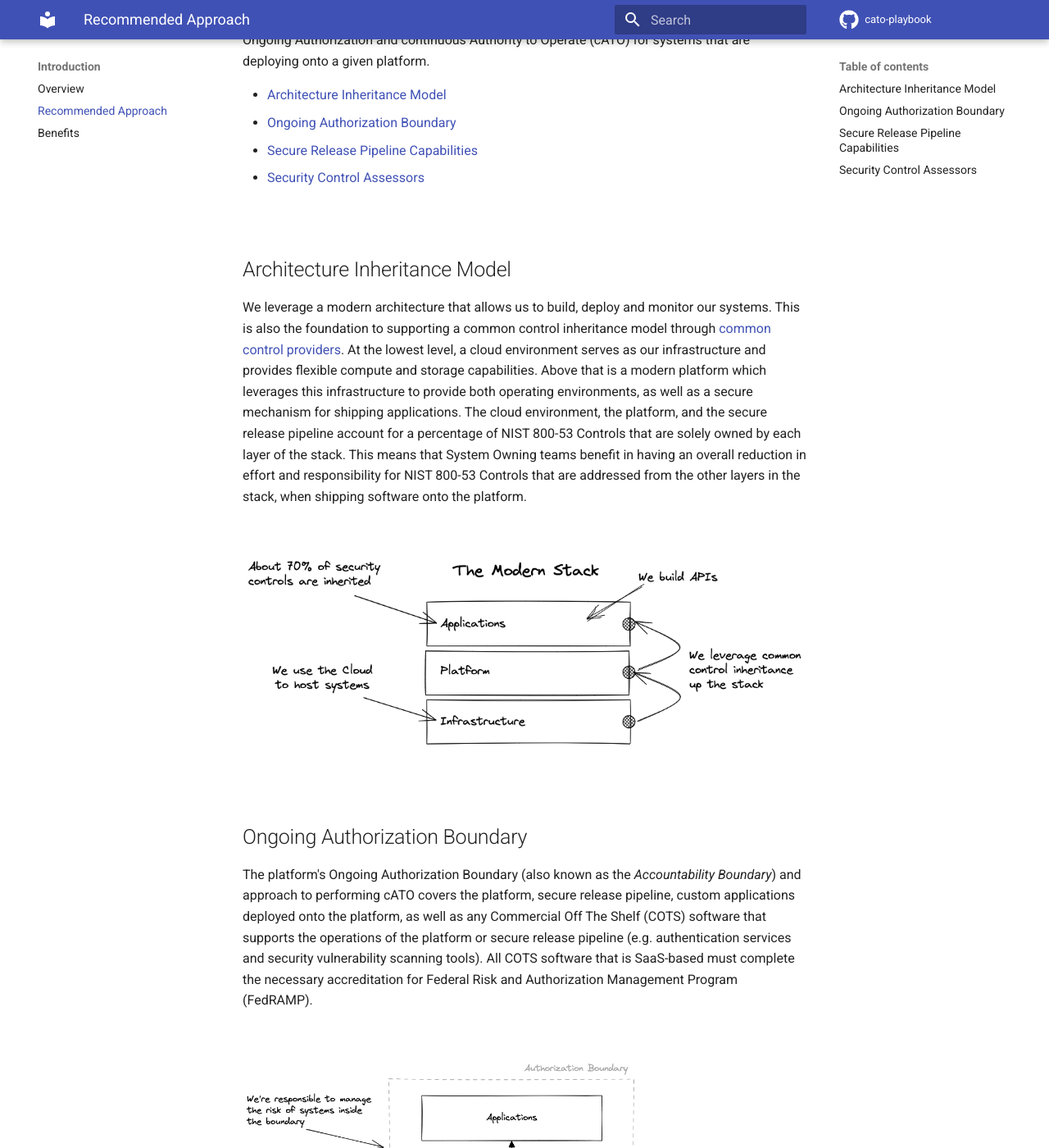
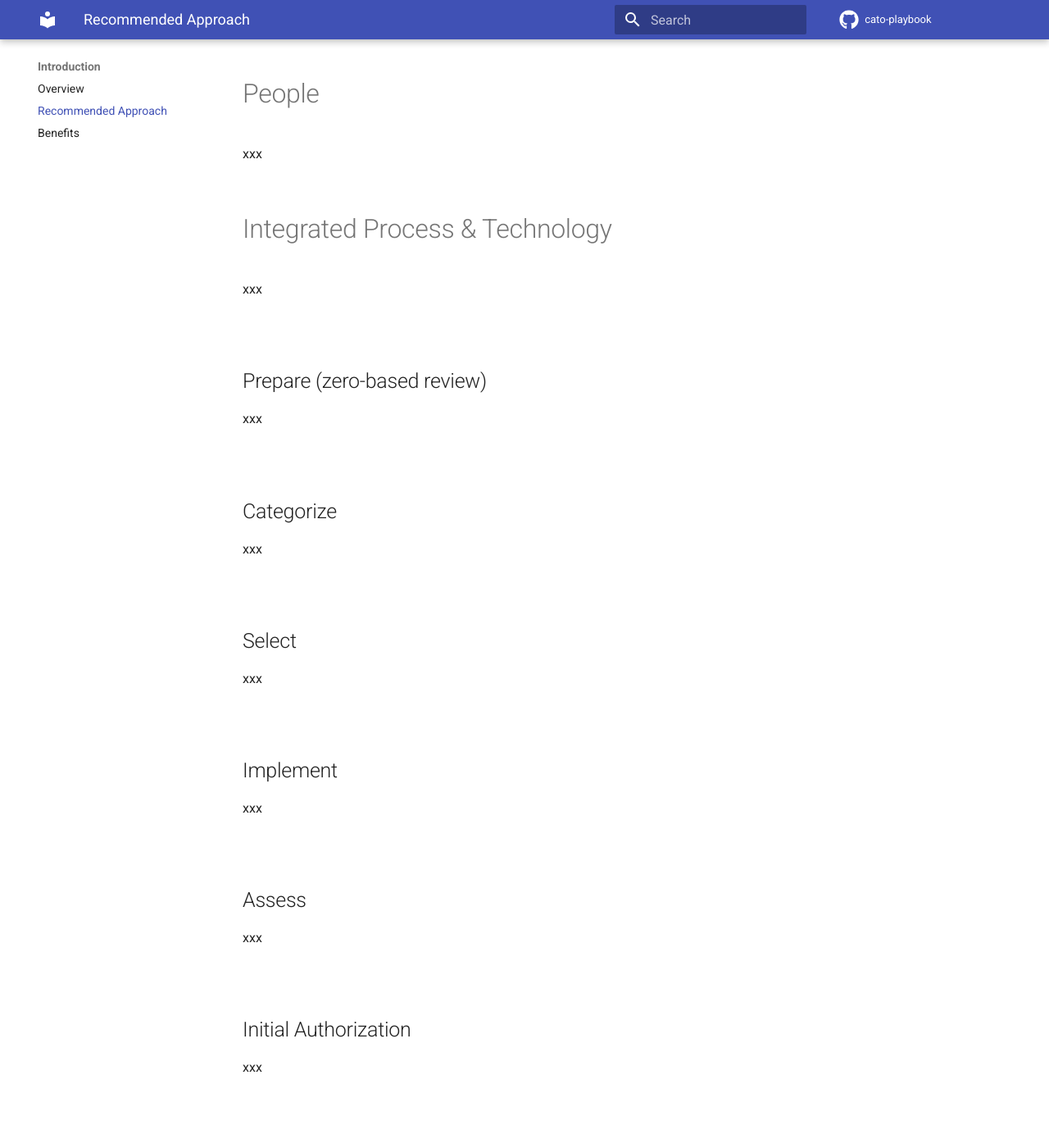
Before and after one commit to rise8-us/cato-playbook, an MkDocs documentation site: the page built from docs/approach.md, in a window 1280 px wide and 1400 px high, scrolled down 217 px. Shown: the whole window at 82% size. Built offline with MkDocs 1.6.1 and Material for MkDocs 9.7.7, drawn with Linux system fonts in a browser that asks for light colours; comment, search, counter and statistics services are not loaded; some of the changed text lies outside the part shown.

Commit message:
Update approach.md

```diff
--- a/docs/approach.md
+++ b/docs/approach.md
@@ -1,3 +1,75 @@
+# Overview
+
+xxx
+
+<br/>
+
+# People
+
+xxx
+
+<br/>
+
+# Integrated Process & Technology
+
+xxx
+
+<br/>
+
+## Prepare (zero-based review)
+
+xxx
+
+<br/>
+
+## Categorize
+
+xxx
+
+<br/>
+
+## Select
+
+xxx
+
+<br/>
+
+## Implement
+
+xxx
+
+<br/>
+
+## Assess
+
+xxx
+
+<br/>
+
+## Initial Authorization
+
+xxx
+
+<br/>
+
+## Monitor
+
+xxx
+
+<br/>
+
+## Ongoing Authorization
+
+xxx
+
+<br/>
+
+
+
+
+
+
+
 # High Level Approach
 
 This page currently covers a brief description of approaches made to support establishing an Ongoing Authorization and continuous Authority to Operate (cATO) for systems that are deploying onto a given platform.
```
